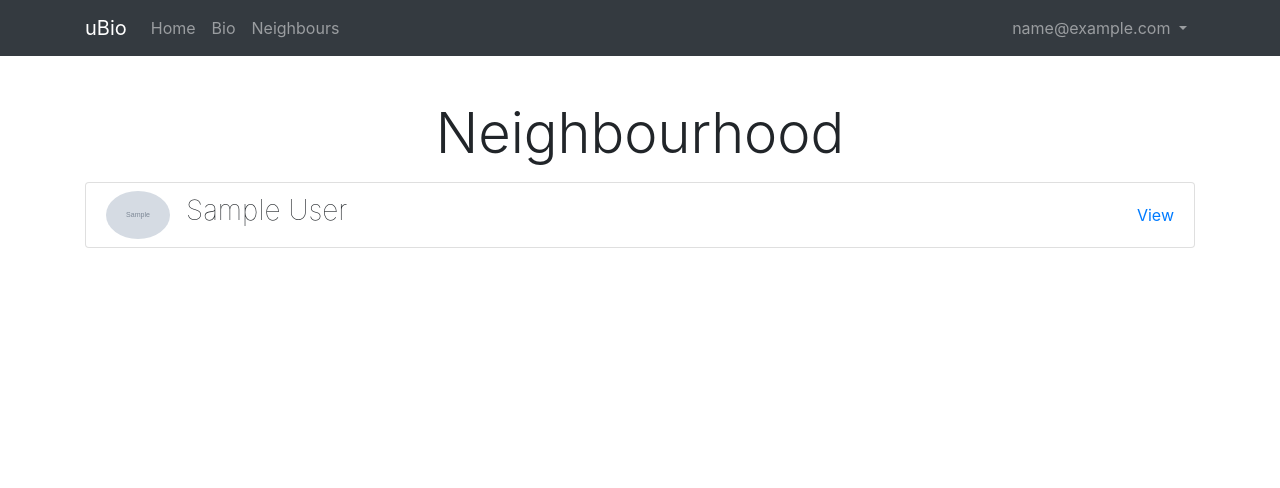
After one commit to larioandr/django-vscale-cdn-sample, a Django app: page /profiles// in a window 1280 px wide. The commit adds this page. Shown: the top 488 px of the page. Run offline with Django 3.2, Linux system fonts and the light colour scheme; a user stored in the database is signed in; tables that the repository leaves empty hold one stand-in row (values such as "Sample post"); grey boxes marked "Sample" are stand-in pictures; some libraries are stand-ins or nearby versions.

Commit message:
Add neighbourhood (profile list) view

```diff
--- /dev/null
+++ b/ubio/profiles/templates/profiles/profile_list.html
@@ -0,0 +1,25 @@
+{% extends 'ubio/base.html' %}
+
+{% block title %}
+Neighbourhood
+{% endblock %}
+
+{% block header %}
+Neighbourhood
+{% endblock %}
+
+{% block body %}
+  {% for profile in profiles %}
+    <div class="card mb-2">
+      <div class="card-body py-2">
+        <div class="d-flex align-items-center">
+          <img src="{{ profile.avatar.url }}" alt="{{ profile.get_full_name }} profile picture" class="img-fluid rounded-circle" style="max-width: 64px; max-height: 64px;">
+          <div class="ml-3 h3 font-weight-lighter">{{ profile.get_full_name }}</div>
+          <div class="ml-auto">
+            <a href="{% url 'profile-detail' pk=profile.pk %}">View</a>
+          </div>
+        </div>
+      </div>
+    </div>
+  {% endfor %}
+{% endblock %}
--- a/ubio/profiles/urls.py
+++ b/ubio/profiles/urls.py
@@ -9,4 +9,5 @@ urlpatterns = [
     path('<int:pk>/update/', views.profile_update, name='profile-update'),
     path('<int:pk>/avatar/update/', views.avatar_update, name='avatar-update'),
     path('<int:pk>/avatar/delete/', views.avatar_delete, name='avatar-delete'),
+    path('/', views.profile_list, name='profile-list'),
 ]
--- a/ubio/profiles/views.py
+++ b/ubio/profiles/views.py
@@ -4,7 +4,7 @@ from django.contrib.auth.decorators import login_required
 from django.core.files.base import ContentFile
 from django.http import Http404
 from django.shortcuts import render, get_object_or_404, redirect
-from django.views.decorators.http import require_POST
+from django.views.decorators.http import require_POST, require_GET
 
 from .models import Profile, generate_avatar
 from .forms import ProfileUpdateForm, AvatarDeleteForm
@@ -80,3 +80,11 @@ def avatar_delete(request, pk):
     form = AvatarDeleteForm(request.POST, instance=profile)
     form.save()
     return redirect('profile-update', pk=profile.pk)
+
+
+@login_required
+@require_GET
+def profile_list(request):
+    return render(request, 'profiles/profile_list.html', context={
+        'profiles': Profile.objects.all()
+    })
--- a/ubio/ubio/templates/ubio/base.html
+++ b/ubio/ubio/templates/ubio/base.html
@@ -29,7 +29,7 @@
           <a href="#" class="nav-link">Bio</a>
         </li>
         <li class="nav-item">
-          <a href="#" class="nav-link">Neighbours</a>
+          <a href="{% url 'profile-list' %}" class="nav-link">Neighbours</a>
         </li>
       </ul>
       <ul class="navbar-nav ml-auto">
```
